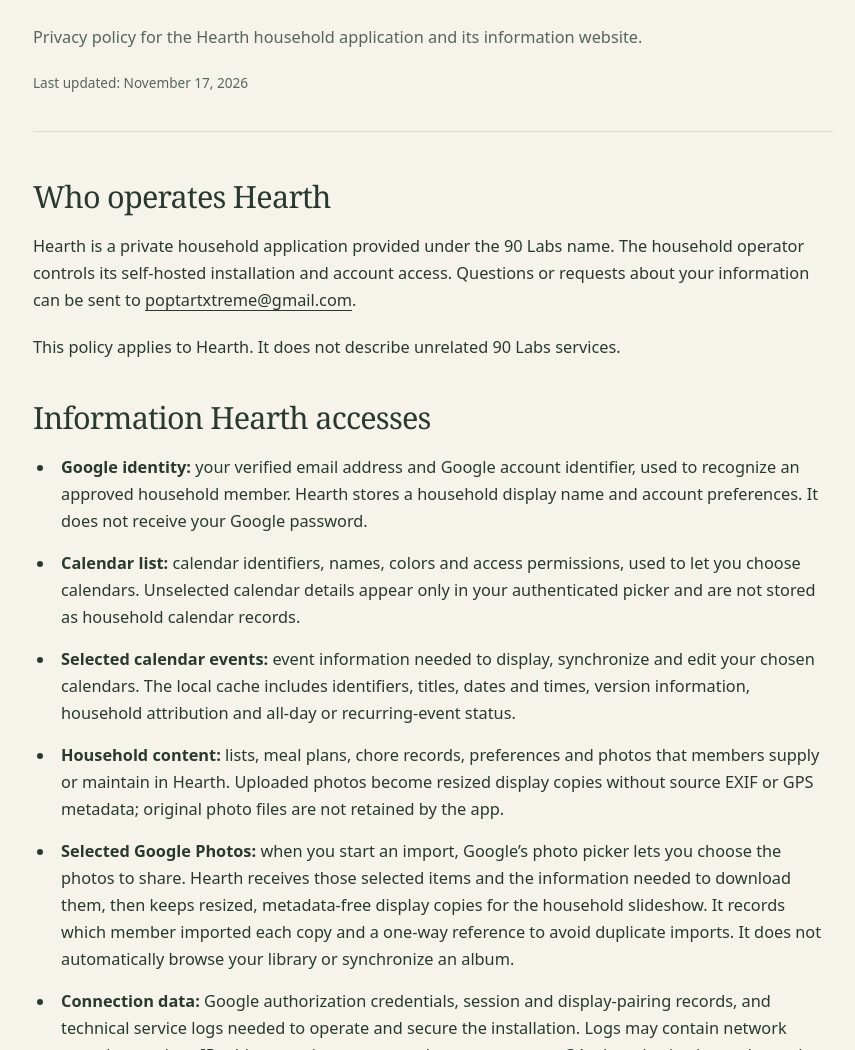
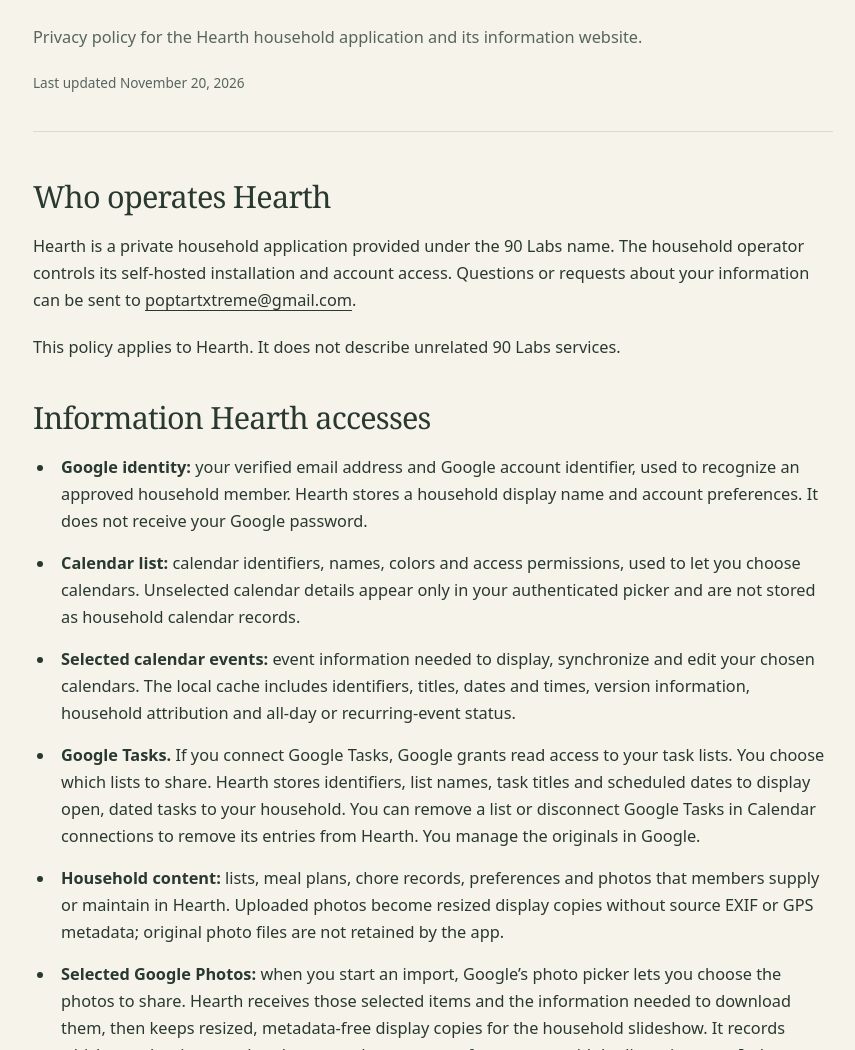
Before and after one commit to mitchell90labs/hearth-public, a plain HTML site: page privacy/index.html in a window 1280 px wide. Shown: the part 387-1437 px from the top of the page, without its empty margins (207-1062 px from the left). Drawn offline with Linux system fonts and the light colour scheme.

Commit message:
Explain optional read-only Google Tasks sharing in Hearth
Agent: Codex

```diff
--- a/privacy/index.html
+++ b/privacy/index.html
@@ -14,12 +14,13 @@
     <p class="eyebrow">Hearth by 90 Labs</p>
     <h1>Your household.<br>Your information.</h1>
     <p class="intro">Privacy policy for the Hearth household application and its information website.</p>
-    <p class="updated">Last updated: November 17, 2026</p>
+    <p class="updated">Last updated November 20, 2026</p>
     <section><h2>Who operates Hearth</h2><p>Hearth is a private household application provided under the 90 Labs name. The household operator controls its self-hosted installation and account access. Questions or requests about your information can be sent to <a href="mailto:poptartxtreme@gmail.com">poptartxtreme@gmail.com</a>.</p><p>This policy applies to Hearth. It does not describe unrelated 90 Labs services.</p></section>
     <section><h2>Information Hearth accesses</h2><ul>
       <li><strong>Google identity:</strong> your verified email address and Google account identifier, used to recognize an approved household member. Hearth stores a household display name and account preferences. It does not receive your Google password.</li>
       <li><strong>Calendar list:</strong> calendar identifiers, names, colors and access permissions, used to let you choose calendars. Unselected calendar details appear only in your authenticated picker and are not stored as household calendar records.</li>
       <li><strong>Selected calendar events:</strong> event information needed to display, synchronize and edit your chosen calendars. The local cache includes identifiers, titles, dates and times, version information, household attribution and all-day or recurring-event status.</li>
+      <li><strong>Google Tasks.</strong> If you connect Google Tasks, Google grants read access to your task lists. You choose which lists to share. Hearth stores identifiers, list names, task titles and scheduled dates to display open, dated tasks to your household. You can remove a list or disconnect Google Tasks in Calendar connections to remove its entries from Hearth. You manage the originals in Google.</li>
       <li><strong>Household content:</strong> lists, meal plans, chore records, preferences and photos that members supply or maintain in Hearth. Uploaded photos become resized display copies without source EXIF or GPS metadata; original photo files are not retained by the app.</li>
       <li><strong>Selected Google Photos:</strong> when you start an import, Google’s photo picker lets you choose the photos to share. Hearth receives those selected items and the information needed to download them, then keeps resized, metadata-free display copies for the household slideshow. It records which member imported each copy and a one-way reference to avoid duplicate imports. It does not automatically browse your library or synchronize an album.</li>
       <li><strong>Connection data:</strong> Google authorization credentials, session and display-pairing records, and technical service logs needed to operate and secure the installation. Logs may contain network metadata such as IP addresses, timestamps and response status. OAuth authorization codes and tokens are excluded from access logs.</li>
```
